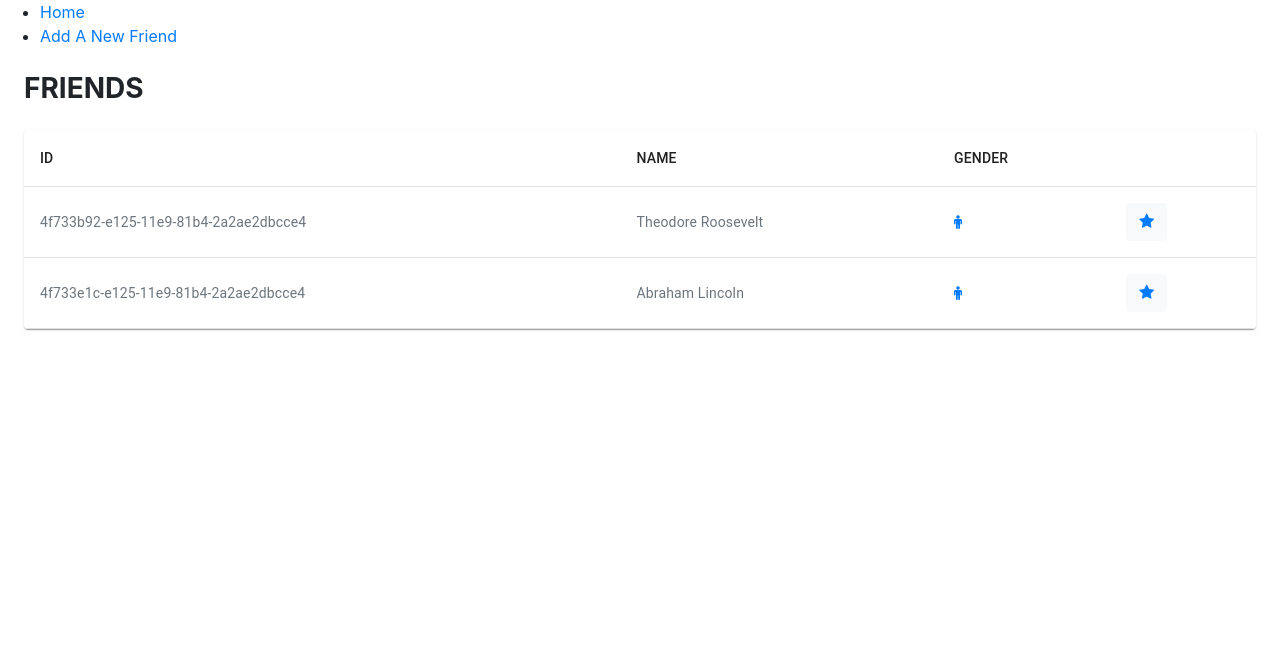
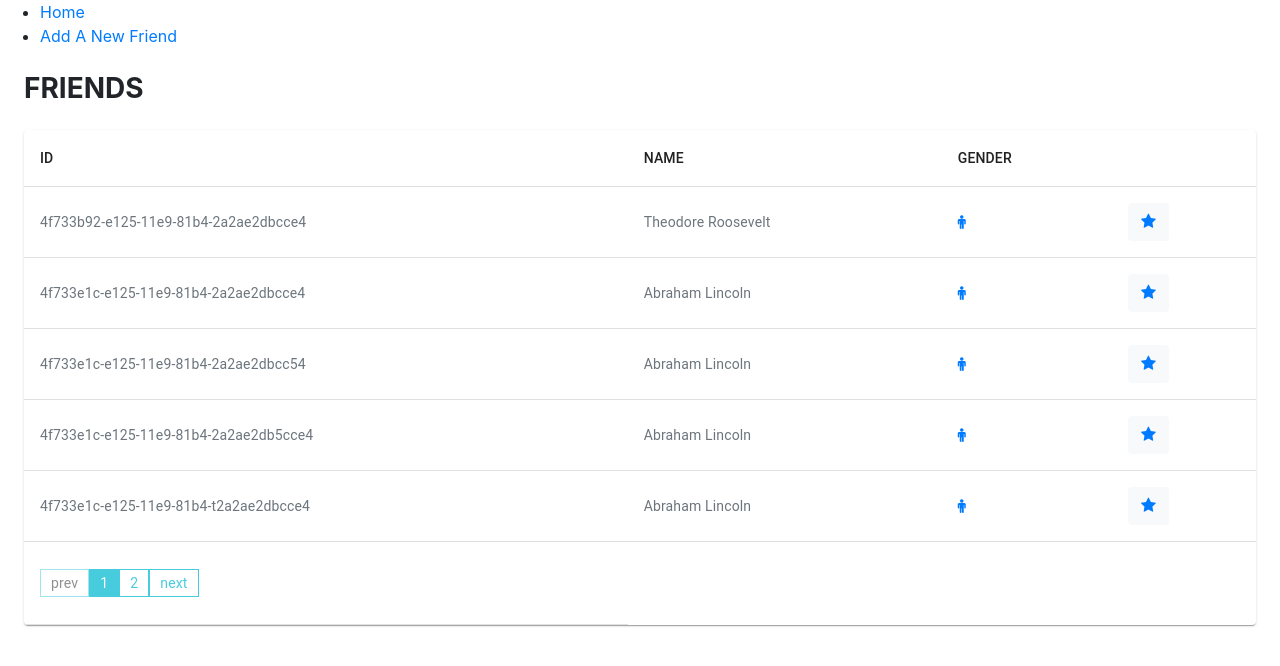
Before and after one commit to heshamelmasry77/front-end-HeavenHR, a React (Create React App) app: page / in a window 1280 px wide. Shown: the top 666 px of the page. Built offline with nearby package versions, Linux system fonts and the light colour scheme; data requests are answered from the project's data file.

Commit message:
add pagination and some basic styling

```diff
--- a/db.json
+++ b/db.json
@@ -11,6 +11,48 @@
       "name": "Abraham Lincoln",
       "sex": "male",
       "isStared": true
+    },
+    {
+      "id": "4f733e1c-e125-11e9-81b4-2a2ae2dbcc54",
+      "name": "Abraham Lincoln",
+      "sex": "male",
+      "isStared": true
+    },
+    {
+      "id": "4f733e1c-e125-11e9-81b4-2a2ae2db5cce4",
+      "name": "Abraham Lincoln",
+      "sex": "male",
+      "isStared": true
+    },
+    {
+      "id": "4f733e1c-e125-11e9-81b4-t2a2ae2dbcce4",
+      "name": "Abraham Lincoln",
+      "sex": "male",
+      "isStared": true
+    },
+    {
+      "id": "4f733e1c-e125-11e9-81b4-2a2gae2dbcce4",
+      "name": "Abraham Lincoln",
+      "sex": "male",
+      "isStared": true
+    },
+    {
+      "id": "4f733e1c-e125-11e9-81b4-2a2uae2dbcce4",
+      "name": "Abraham Lincoln",
+      "sex": "male",
+      "isStared": true
+    },
+    {
+      "id": "4f733e1c-e125-11e9-81b4-2a2ae2d2bcce4",
+      "name": "Abraham Lincoln",
+      "sex": "male",
+      "isStared": true
+    },
+    {
+      "id": "4f733e1c-e125-11e9-81b4-2a2a5e2dbcce4",
+      "name": "Abraham Lincoln",
+      "sex": "male",
+      "isStared": true
     }
   ]
 }
--- a/package.json
+++ b/package.json
@@ -9,9 +9,11 @@
     "connected-react-router": "^6.7.0",
     "history": "^4.10.1",
     "json-server": "^0.15.1",
+    "node-sass": "^4.13.1",
     "prop-types": "^15.7.2",
     "react": "^16.9.0",
     "react-dom": "^16.9.0",
+    "react-paginate": "^6.3.2",
     "react-redux": "^7.2.0",
     "react-router": "^5.1.2",
     "react-router-dom": "^5.1.2",
--- /dev/null
+++ b/src/components/Pagination.scss
@@ -0,0 +1,60 @@
+.pagination {
+  margin: 15px auto;
+  display: flex;
+  list-style: none;
+  outline: none;
+
+  > {
+    .active > a {
+      background-color: #47ccde;
+      border-color: #47ccde;
+      color: #fff;
+    }
+
+    li > a {
+      border: 1px solid #47ccde;
+      padding: 5px 10px;
+      outline: none;
+      cursor: pointer;
+    }
+
+    li {
+      &.disabled {
+        a {
+          color: currentColor;
+          cursor: not-allowed;
+          opacity: 0.5;
+          text-decoration: none;
+        }
+      }
+    }
+
+    .active > {
+      a, span, a:hover, span:hover, a:focus, span:focus {
+        background-color: #47ccde;
+        border-color: #47ccde;
+        outline: none;
+      }
+    }
+
+    li {
+      > {
+        a, span {
+          color: #47ccde;
+        }
+      }
+
+      &:first-child > {
+        a, span {
+          border-radius: unset;
+        }
+      }
+
+      &:last-child > {
+        a, span {
+          border-radius: unset;
+        }
+      }
+    }
+  }
+}
--- a/src/components/TableBody.js
+++ b/src/components/TableBody.js
@@ -1,20 +1,70 @@
-import React from 'react';
+import React, {Component} from 'react';
 import classnames from 'classnames';
 import * as PropTypes from 'prop-types';
+import ReactPaginate from 'react-paginate';
+import './Pagination.scss'
 
 import TableRow from "@material-ui/core/TableRow";
 import TableCell from "@material-ui/core/TableCell";
 import TableBody from "@material-ui/core/TableBody";
-
 const {
   shape,
   arrayOf,
 } = PropTypes;
 
-const FriendsTableBody = ({friends}) => (
+
+class FriendsTableBody extends Component {
+  constructor(props) {
+    super(props);
+    this.state = {
+      offset: 0,
+      perPage: 5,
+      currentPage: 0,
+      sliceData: [],
+      pageCount: 0
+    };
+    this.handlePageClick = this
+      .handlePageClick
+      .bind(this);
+  }
+
+  handlePageClick = (e) => {
+    const selectedPage = e.selected;
+    const offset = selectedPage * this.state.perPage;
+    console.log(selectedPage)
+    console.log(offset)
+    this.setState({
+      currentPage: selectedPage,
+      offset: offset
+    }, () => {
+      const data = this.props.friends;
+      const slice = data.slice(this.state.offset, this.state.offset + this.state.perPage)
+      console.log(slice)
+      this.setState({
+        sliceData: slice
+      })
+    });
+  };
+
+  componentDidMount() {
+    console.log(this.props);
+    const data = this.props.friends;
+    const slice = data.slice(this.state.offset, this.state.offset + this.state.perPage)
+    this.setState({
+      pageCount: Math.ceil(data.length / this.state.perPage),
+      sliceData: slice,
+    }, () => {
+      console.log(this.state)
+    })
+  }
+
+  render() {
+    console.log(this.state.pageCount)
+    return (
+
       <TableBody>
         {
-      friends.map(({id, name, sex, isStared}) => (
+          this.state.sliceData.map(({id, name, sex, isStared}) => (
             <TableRow key={id}>
               <TableCell className="text-secondary"> {id} </TableCell>
               <TableCell className="text-secondary"> {name} </TableCell>
@@ -35,8 +85,27 @@ const FriendsTableBody = ({friends}) => (
             </TableRow>
           ))
         }
+        <TableRow>
+          <TableCell>
+            <ReactPaginate
+              previousLabel={"prev"}
+              nextLabel={"next"}
+              breakLabel={"..."}
+              breakClassName={"break-me"}
+              pageCount={this.state.pageCount}
+              marginPagesDisplayed={2}
+              pageRangeDisplayed={5}
+              onPageChange={this.handlePageClick}
+              containerClassName={"pagination"}
+              subContainerClassName={"pages pagination"}
+              activeClassName={"active"}/>
+          </TableCell>
+        </TableRow>
       </TableBody>
-);
+
+    )
+  }
+}
 
 FriendsTableBody.propTypes = {
   friends: arrayOf(shape({})),
```
Also changed, not shown: 1 other file (tests, documents, lock files or other folders). Lines whose indentation alone changed are shown as unchanged.
